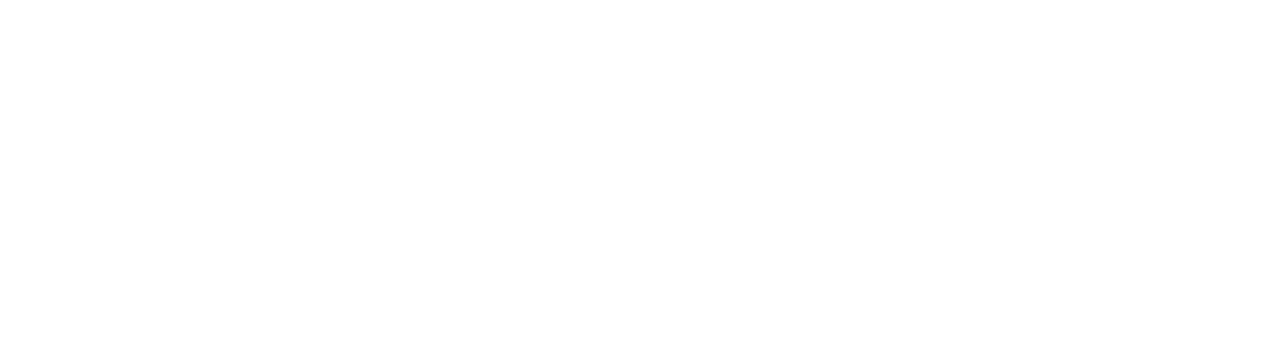
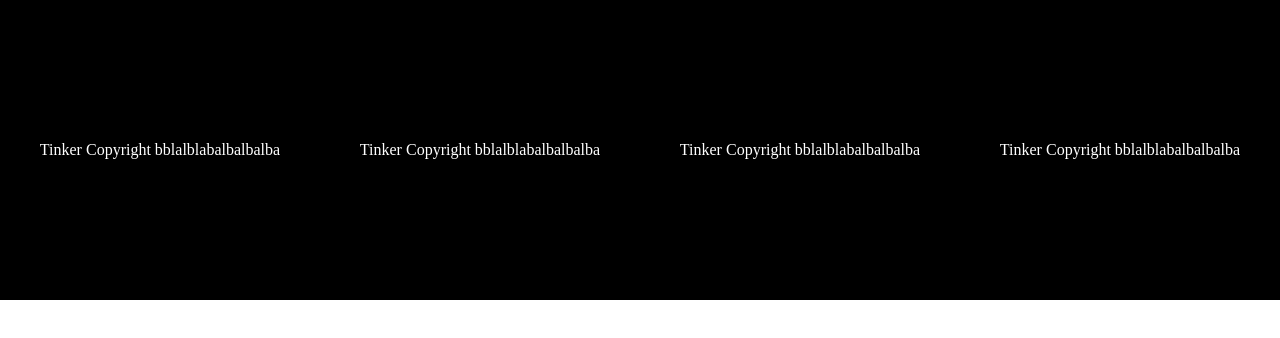
Before and after one commit to cidou33/exo_SAC, a plain HTML site: page index.html in a window 1280 px wide. Drawn offline with Linux system fonts and the light colour scheme.

Commit message:
modif1 footer et css ced

```diff
--- a/index.html
+++ b/index.html
@@ -15,7 +15,24 @@
 
     </main>
     <footer>
-
+        <nav>
+            <div>
+                <span>Tinker</span>
+                <span>Copyright bblalblabalbalbalba</span>
+            </div>
+            <div>
+                <span>Tinker</span>
+                <span>Copyright bblalblabalbalbalba</span>
+            </div>
+            <div>
+                <span>Tinker</span>
+                <span>Copyright bblalblabalbalbalba</span>
+            </div>
+            <div>
+                <span>Tinker</span>
+                <span>Copyright bblalblabalbalbalba</span>
+            </div>
+        </nav>
     </footer>
 
 </body>
--- a/style.css
+++ b/style.css
@@ -3,3 +3,15 @@
     padding: 0;
     box-sizing: border-box;
 }
+
+nav{
+    display:flex;
+    justify-content:space-around;
+    align-items:center;
+    width: 100%;
+    height:300px;
+    background-color: black;
+}
+span{
+    color: white;
+}
```
